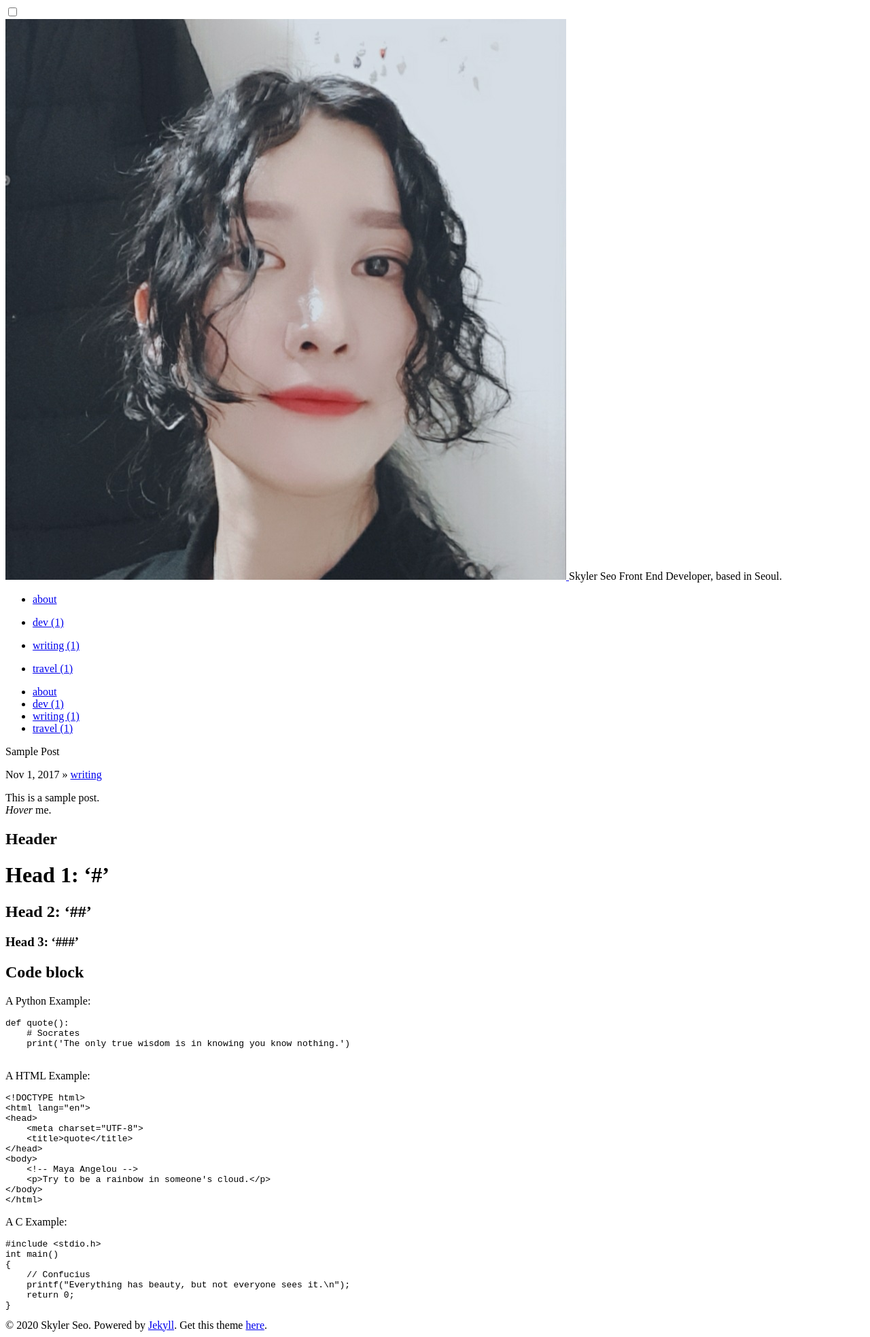
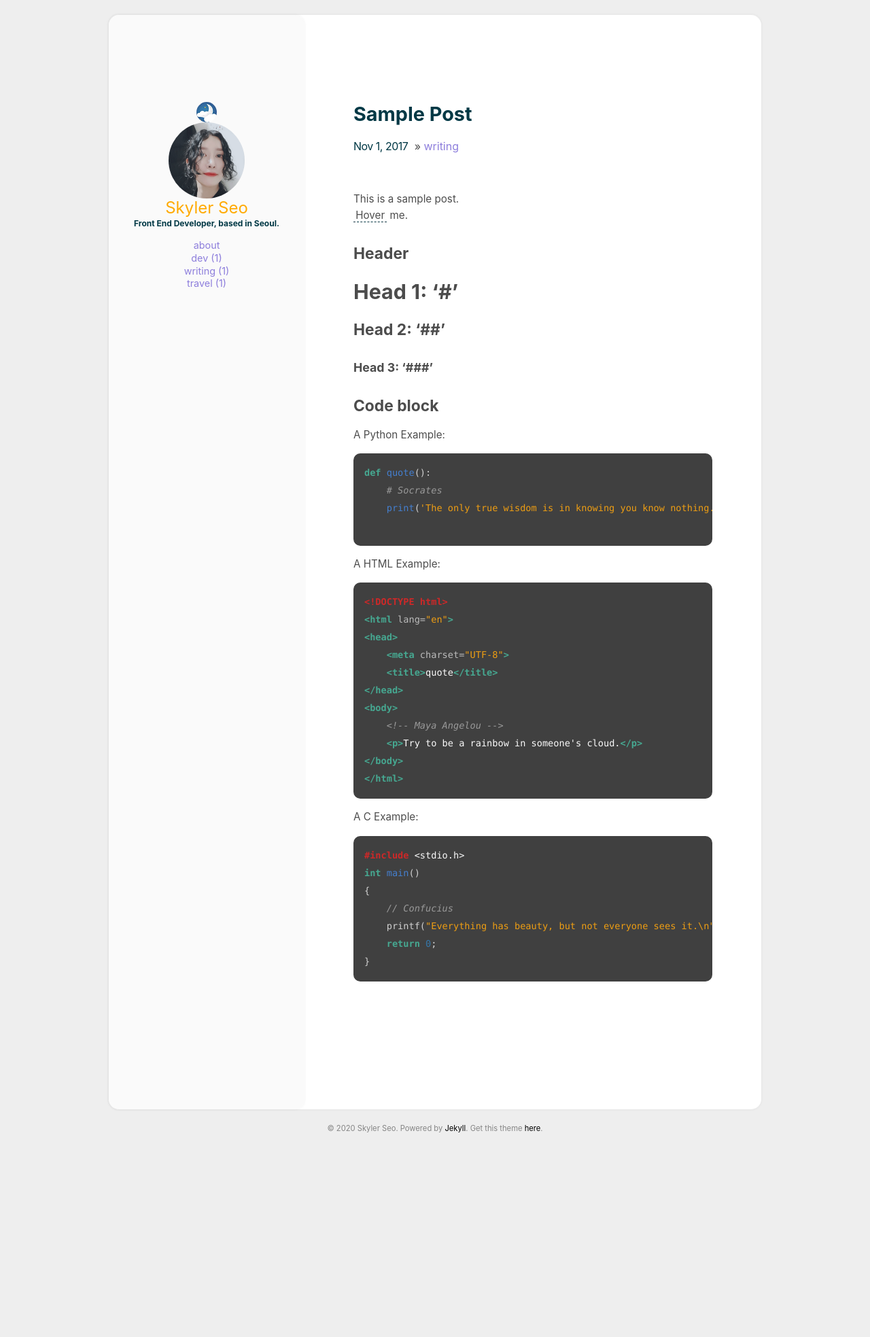
Before and after one commit to skylerseo/skylerseo.github.io, a Jekyll site: the page built from _posts/2017-11-01-s2.md, in a window 1280 px wide. Shown: the whole page at 68% size. Built offline with Jekyll 4.4.1, drawn with Linux system fonts in a browser that asks for light colours; after the commit the page ends 1692 px from its top, so only the background shows below that.

Commit message:
Update main.scss

```diff
--- a/assets/css/main.scss
+++ b/assets/css/main.scss
@@ -1,4 +1,8 @@
---- # do not remove --- @import 'normalize';
+---
+# do not remove
+---
+
+@import 'normalize';
 @import 'code_style';
 @import 'flexible';
 
@@ -53,7 +57,7 @@
     --inlinecode_text: #FFAA00;
     --blockquote: #CACCCE;
     --footer_font_a: #d1d1d1;
-    --border_radius: 15px;
+    --border_radius: 1px;
 }
 
 
@@ -259,7 +263,6 @@ img {
 
 .archive_title {
     word-wrap: normal;
-
     @include breakpoint(medium) {
         max-width: 80%;
     }
@@ -357,7 +360,6 @@ img {
 
 .theme_changer {
     cursor: pointer;
-
     input {
         display: none;
 
```
Lines whose indentation alone changed are shown as unchanged.
